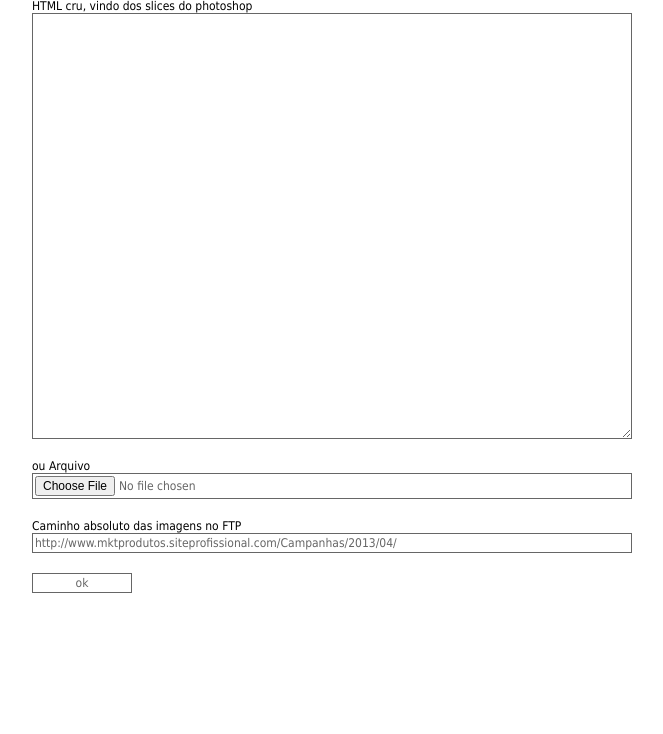
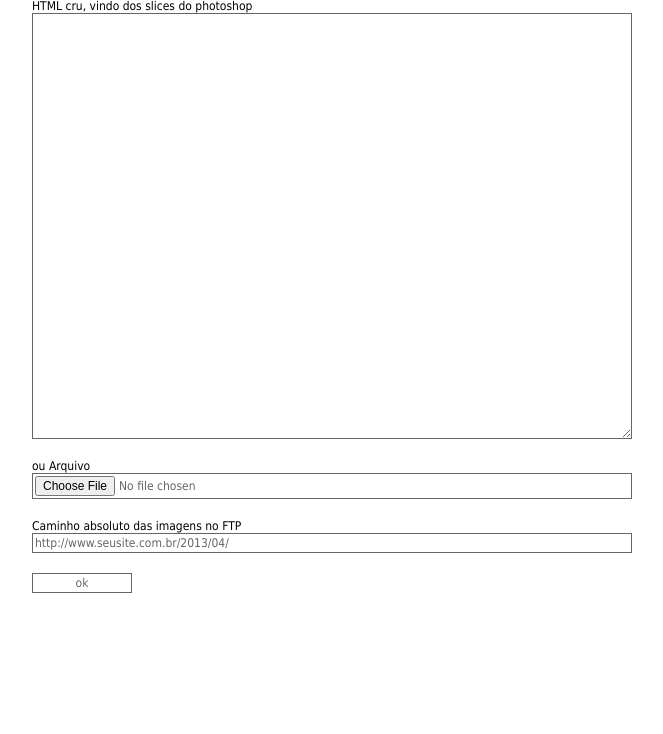
Before and after one commit to wbruno/gerador-emmkt, a PHP site: page /gerador_emm.php in a window 1280 px wide. Shown: the part 66-800 px from the top of the page, without its empty margins (208-871 px from the left). Run offline with PHP 8.4, Linux system fonts and the light colour scheme; some libraries are stand-ins or nearby versions.

Commit message:
removido caminho absoluto do projeto

```diff
--- a/gerador_emm.php
+++ b/gerador_emm.php
@@ -179,7 +179,7 @@
 				</label>
 				<label>
 					<span>Caminho absoluto das imagens no FTP</span>
-					<input type="text" name="path" value="http://www.mktprodutos.siteprofissional.com/Campanhas/<?php echo date('Y').'/'.date('m').'/' ?>" size="100" />
+					<input type="text" name="path" value="http://www.seusite.com.br/<?php echo date('Y').'/'.date('m').'/' ?>" size="100" />
 				</label>
 				<label class="submit">
 					<input type="submit" name="ok" value="ok" />
```
